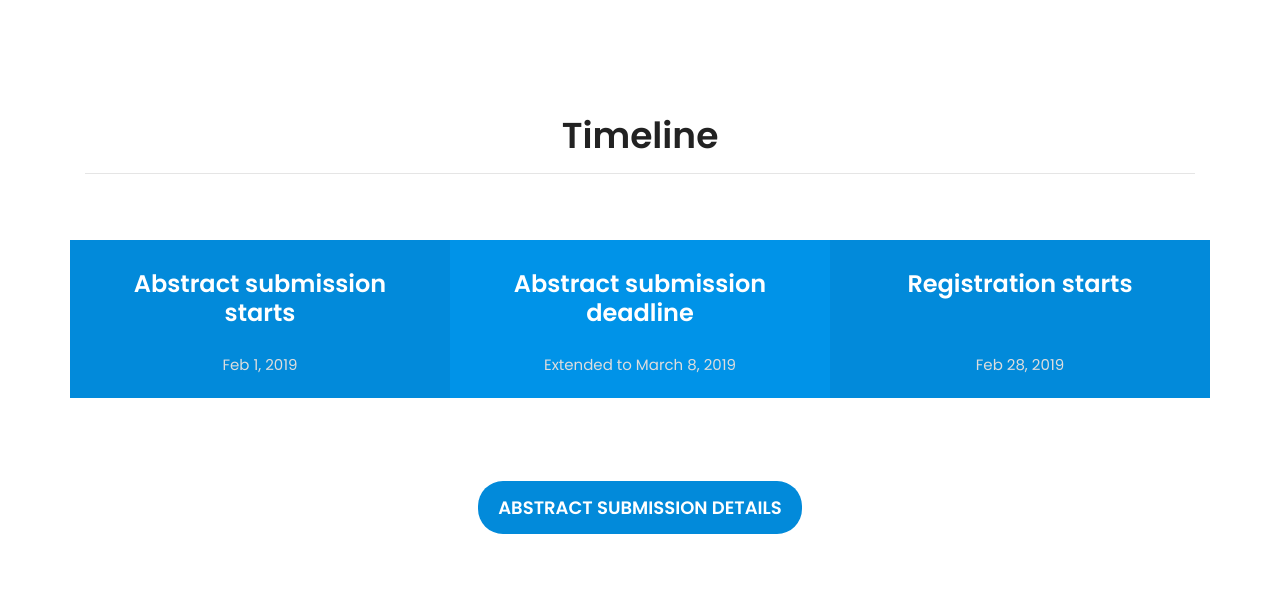
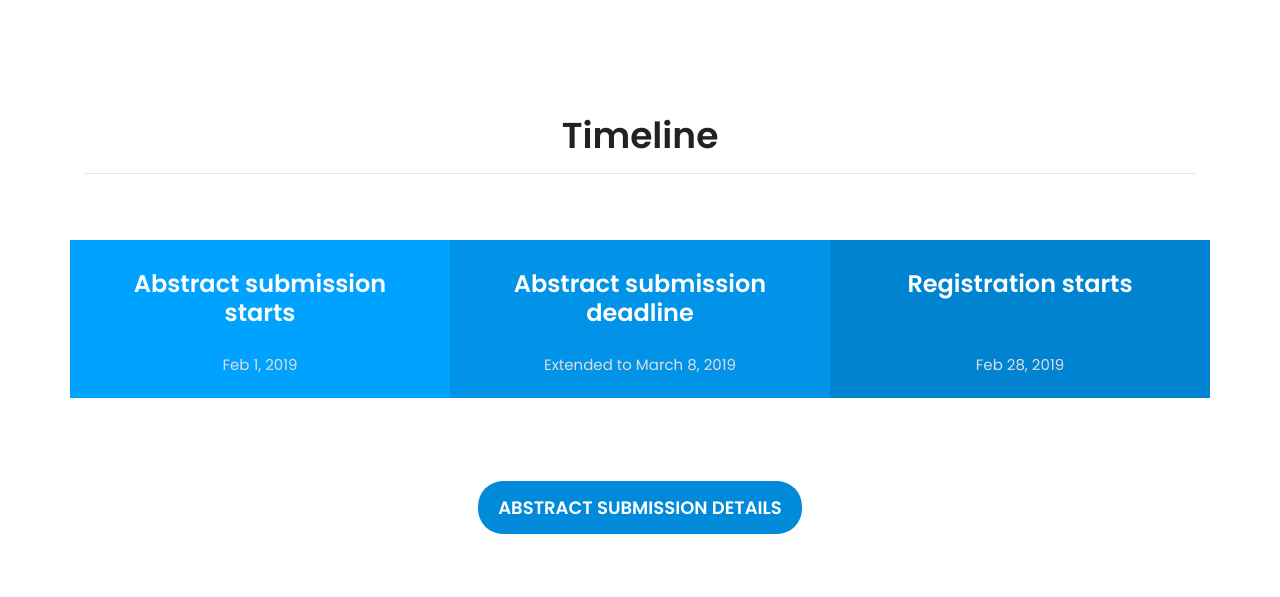
Before and after one commit to OmAryan04/major-project, a PHP site: page /srchome/src.html in a window 1280 px wide. Shown: the part 4796-5393 px from the top of the page. Run offline with PHP 8.4, Linux system fonts and the light colour scheme; some libraries are stand-ins or nearby versions.

Commit message:
Changed colour scheme of timeline

```diff
--- a/srchome/css/main.css
+++ b/srchome/css/main.css
@@ -2783,10 +2783,16 @@ body.mobile-nav-active #mobile-nav-toggle {
     border-bottom-left-radius: 20px;
 } */
 
+.timeline-feature-left {
+    background-color: #00a2ff;
+}
+
 .timeline-feature-center {
-    /* border-left: 1px #bbb ridge;
-    border-right: 1px #bbb solid; */
     background-color: #0093e8;
+}
+
+.timeline-feature-right {
+    background-color: #0084d1;
 }
 
 
--- a/srchome/src.html
+++ b/srchome/src.html
@@ -526,7 +526,7 @@
             </div>
             <div class="timeline-area">
                 <div class="row">
-                    <div class="timeline-feature col-lg-4">
+                    <div class="timeline-feature timeline-feature-left col-lg-4">
                         <div class="timeline-header">
                             <h3>Abstract submission starts</h3>
                         </div>
@@ -538,7 +538,7 @@
                         </div>
                         <p>Extended to March 8, 2019</p>
                     </div>
-                    <div class="timeline-feature col-lg-4">
+                    <div class="timeline-feature timeline-feature-right col-lg-4">
                         <div class="timeline-header">
                             <h3>Registration starts</h3>
                         </div>
```
